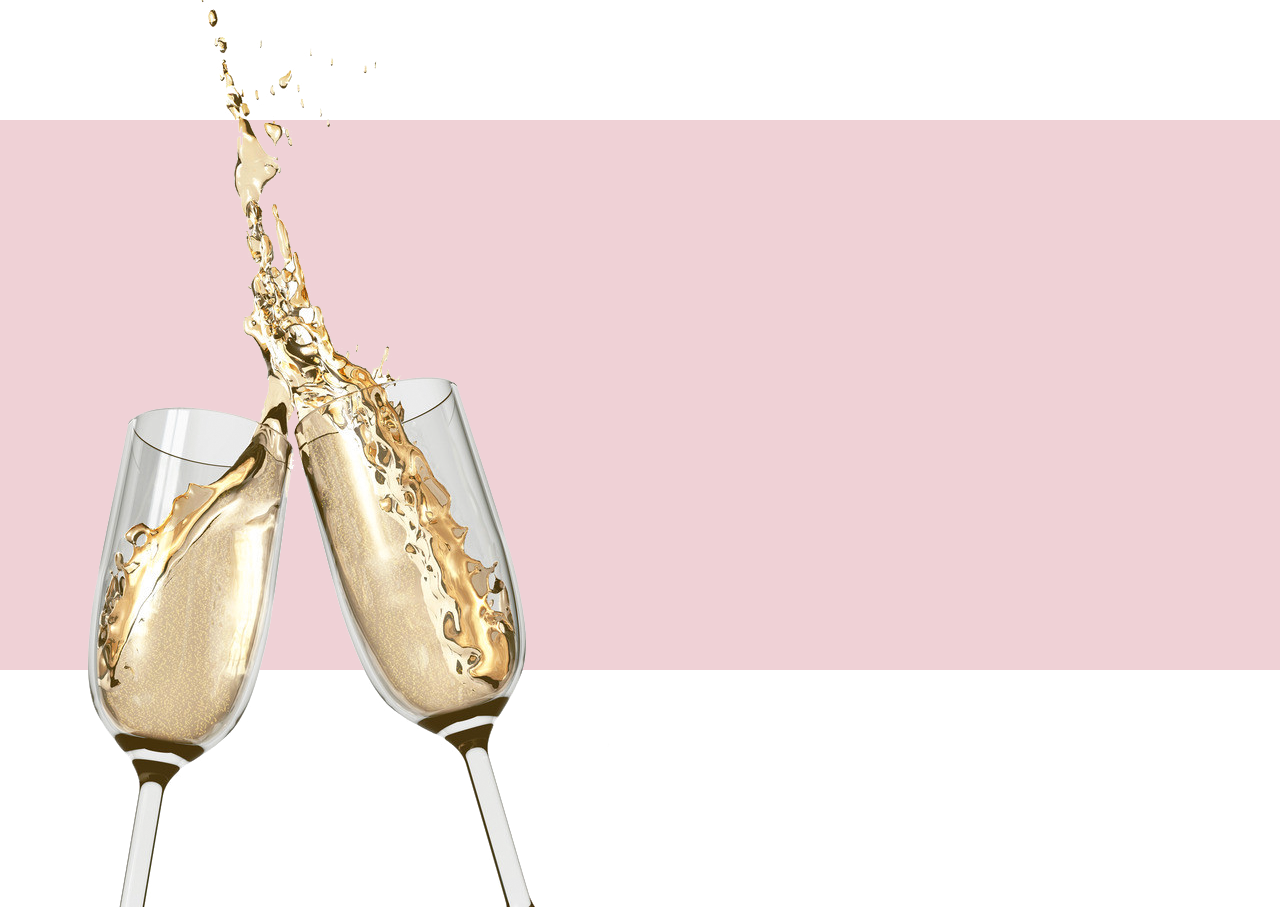
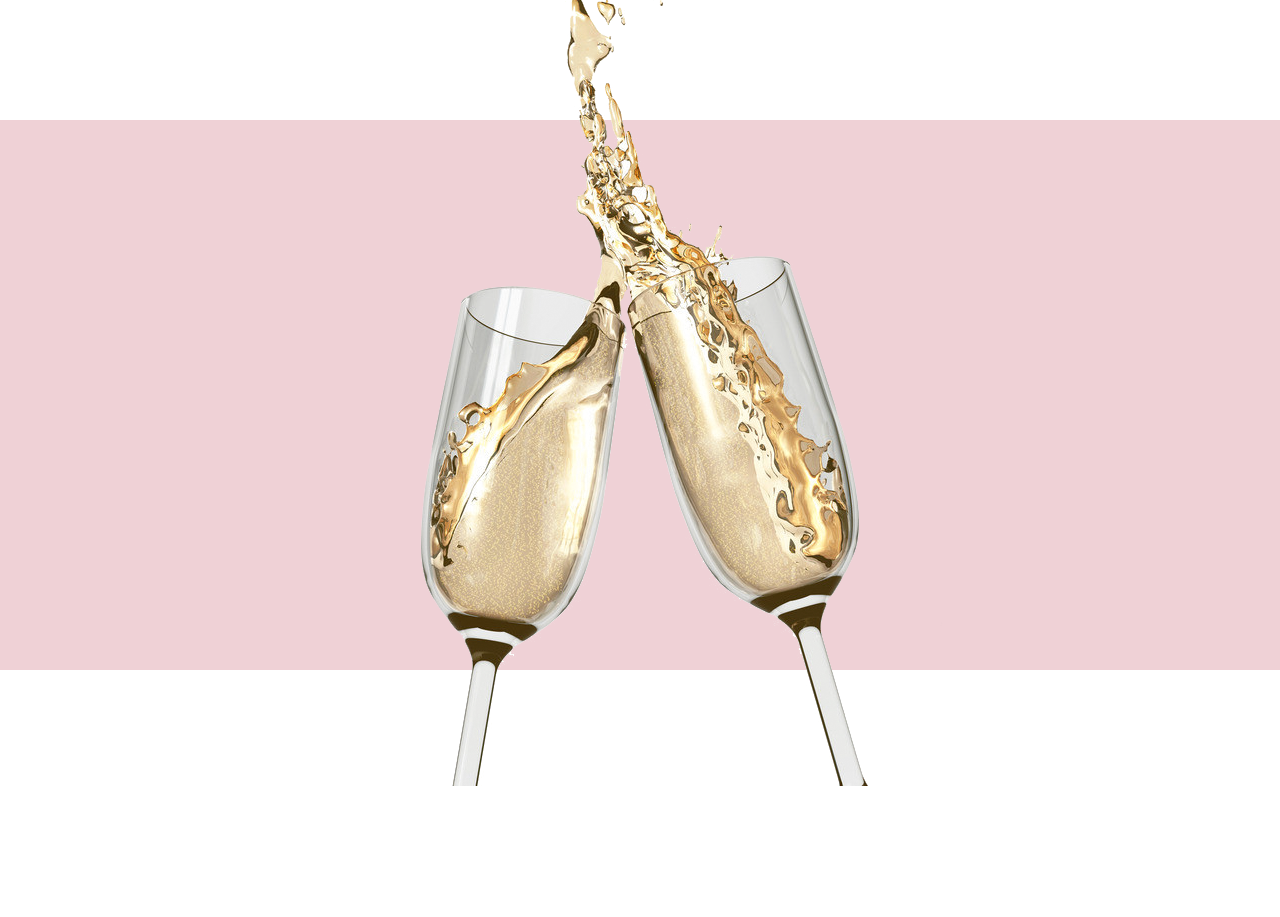
Before and after one commit to harzyz/wedding_day, a React (Create React App) app: page / in a window 1280 px wide. Shown: the part 1160-2077 px from the top of the page. Built offline with nearby package versions, Linux system fonts and the light colour scheme.

Commit message:
from shine

```diff
--- a/src/components/weddingNote/weddingNote.module.css
+++ b/src/components/weddingNote/weddingNote.module.css
@@ -4,8 +4,10 @@
   background-color: rgb(239, 209, 214);
   display: flex;
   align-items: center;
+  gap: 20px;
   justify-content: center;
   text-align: center;
+  flex-direction: column;
 }
 .wrapper h1{
 font-size: 54px;
@@ -13,6 +15,14 @@
   animation: fade_in linear forwards;
   animation-timeline: view();
   animation-range: entry;
+}
+.cheers_img{
+  width: 100px;
+  height: 100px;
+}
+.cheers_img img{
+  width: 100%;
+  height: 100%;
 }
 
 @keyframes fade_in  {
```
